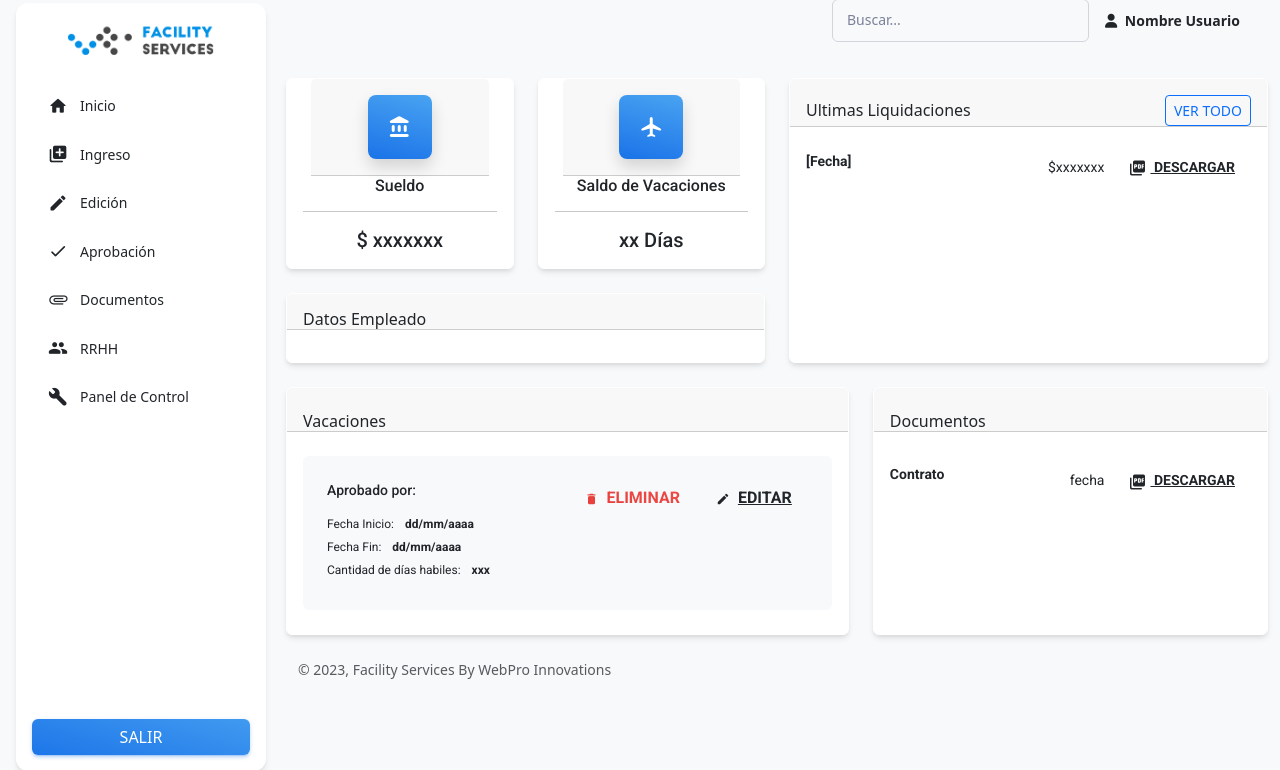
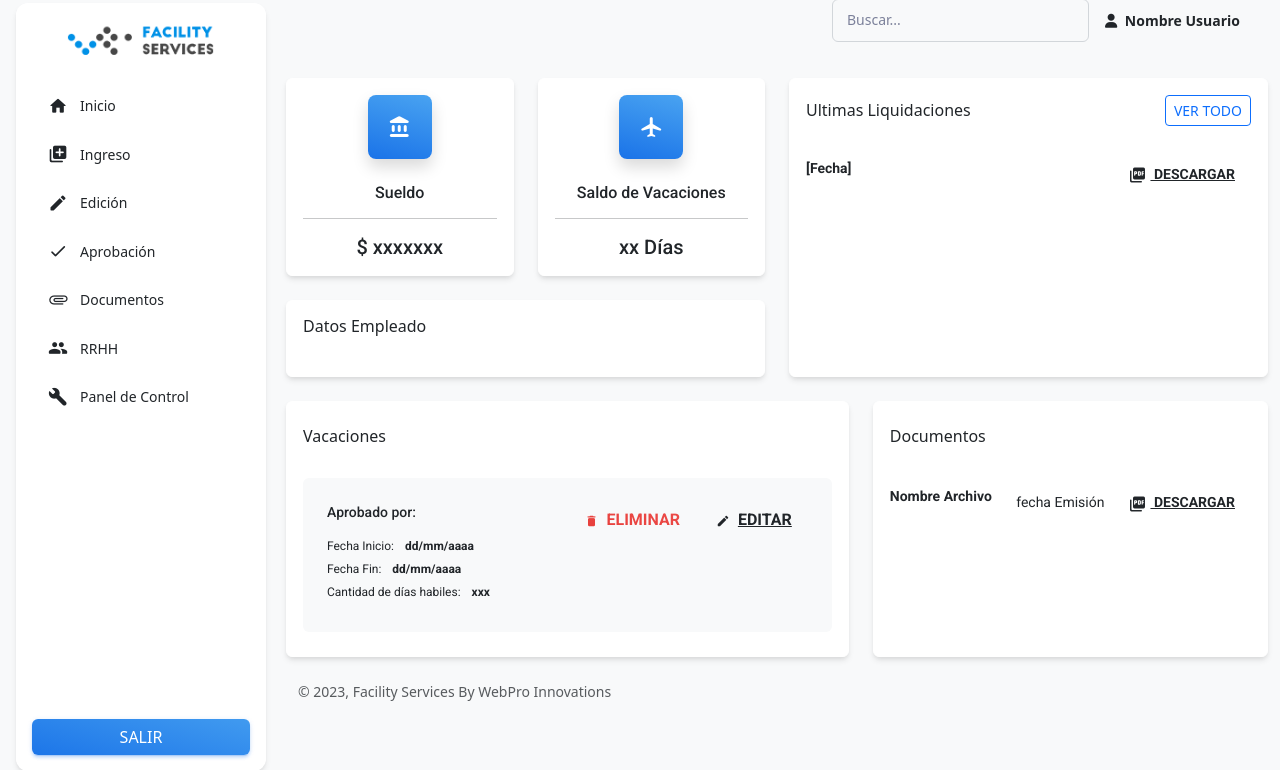
Before and after one commit to kamikaizer/lyr-facilityservices, a Python web app: template templates/perfil.html in a window 1280 px wide. Shown: the part 13-783 px from the top of the page. Run offline with Jinja, Linux system fonts and the light colour scheme; the template is opened without the code that fills it, so the values that code supplies are empty; some libraries are stand-ins or nearby versions.

Commit message:
modificaciones en perfil
modificaciones en perfil de usuario

```diff
--- a/templates/perfil.html
+++ b/templates/perfil.html
@@ -14,7 +14,7 @@
               <div class="row">
                 <div class="col-md-6 col-6">
                   <div class="card border-white">
-                    <div class="card-header mx-4 p-3 text-center">
+                    <div class="card-title mx-4 p-3 text-center">
                       <div class="icon icon-shape icon-lg bg-gradient-info shadow text-center border-radius-lg">
                         <i class="material-icons opacity-10">account_balance</i>
                       </div>
@@ -28,7 +28,7 @@
                 </div>
                 <div class="col-md-6 col-6">
                   <div class="card border-white">
-                    <div class="card-header mx-4 p-3 text-center">
+                    <div class="card-title mx-4 p-3 text-center">
                       <div class="icon icon-shape icon-lg bg-gradient-info shadow text-center border-radius-lg">
                         <i class="material-icons opacity-10">airplanemode_active</i>
                       </div>
@@ -44,7 +44,7 @@
             </div>
             <div class="col-md-12 mb-lg-0 mb-6">
               <div class="card mt-4 border-white">
-                <div class="card-header pb-0 p-3">
+                <div class="card-title pb-0 p-3">
                   <div class="row">
                     <div class="col-6 d-flex align-items-center">
                       <h6 class="mb-0">Datos Empleado</h6>
@@ -65,7 +65,7 @@
         </div>
         <div class="col-lg-6">
           <div class="card h-100 border-white">
-            <div class="card-header pb-0 p-3">
+            <div class="card-title pb-0 p-3">
               <div class="row">
                 <div class="col-6 d-flex align-items-center">
                   <h6 class="mb-0">Ultimas Liquidaciones</h6>
@@ -81,8 +81,6 @@
                   <div class="d-flex flex-column">
                     <h6 class="mb-1 text-dark font-weight-bold text-sm">[Fecha]</h6>
                   </div>
-                  <div class="d-flex align-items-center text-sm">
-                    $xxxxxxx
                     <button class="btn btn-link text-dark text-sm mb-0 px-0 ms-4"><i class="material-icons text-lg position-relative me-1">picture_as_pdf</i> Descargar</button>
                   </div>
                 </li>
@@ -90,11 +88,13 @@
             </div>
           </div>
         </div>
-      </div>
+
+
       <div class="row">
         <div class="col-md-7 mt-4">
+
           <div class="card border-white">
-            <div class="card-header pb-0 px-3">
+            <div class="card-title pb-0 px-3">
               <h6 class="mb-0">Vacaciones</h6>
             </div>
             <div class="card-body pt-4 p-3">
@@ -117,7 +117,7 @@
         </div>
         <div class="col-md-5 mt-4">
           <div class="card h-100 mb-4 border-white">
-            <div class="card-header pb-0 px-3">
+            <div class="card-title pb-0 px-3">
               <div class="row">
                 <div class="col-md-6">
                   <h6 class="mb-0">Documentos</h6>
@@ -128,10 +128,10 @@
                 <ul class="list-group">
                     <li class="list-group-item border-0 d-flex justify-content-between ps-0 mb-2 border-radius-lg">
                       <div class="d-flex flex-column">
-                        <h6 class="mb-1 text-dark font-weight-bold text-sm">Contrato</h6>
+                        <h6 class="mb-1 text-dark font-weight-bold text-sm">Nombre Archivo</h6>
                       </div>
                       <div class="d-flex align-items-center text-sm">
-                        fecha
+                        fecha Emisión
                         <button class="btn btn-link text-dark text-sm mb-0 px-0 ms-4"><i class="material-icons text-lg position-relative me-1">picture_as_pdf</i> Descargar</button>
                       </div>
                     </li>
```
